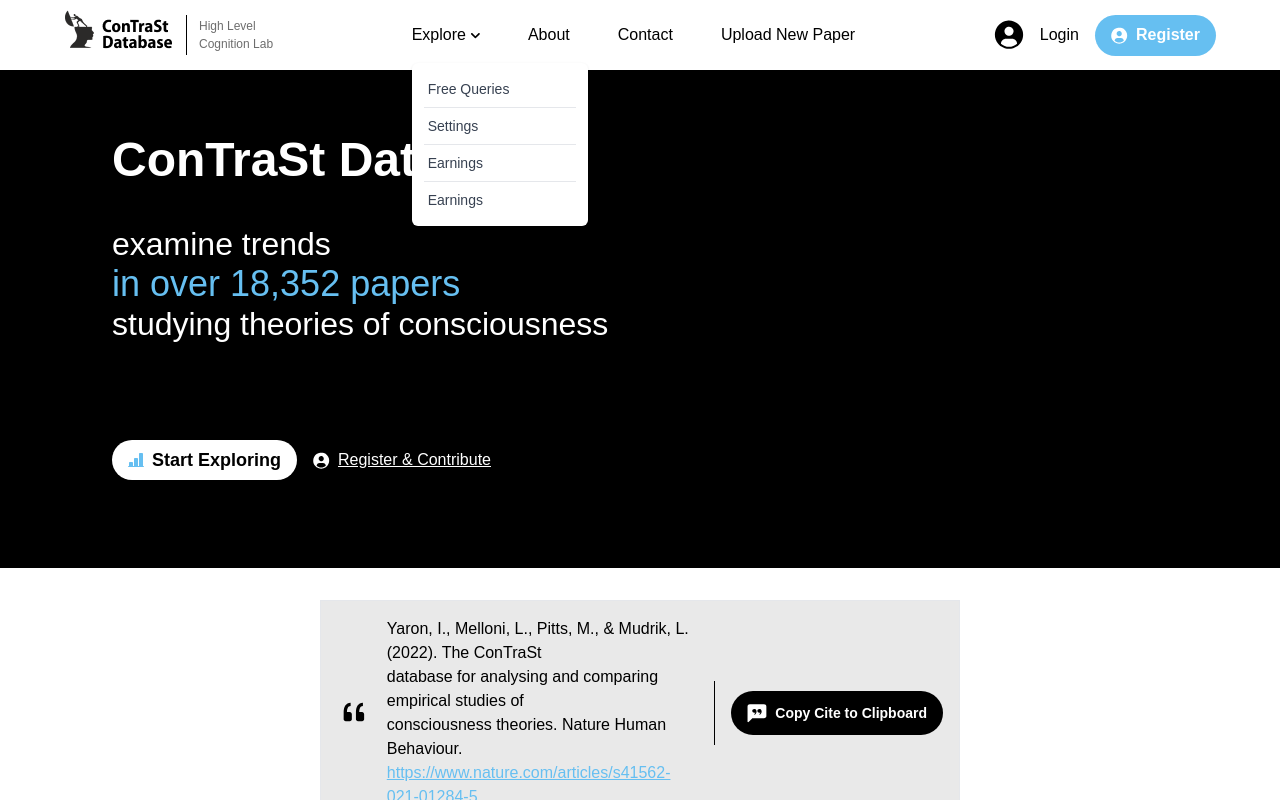
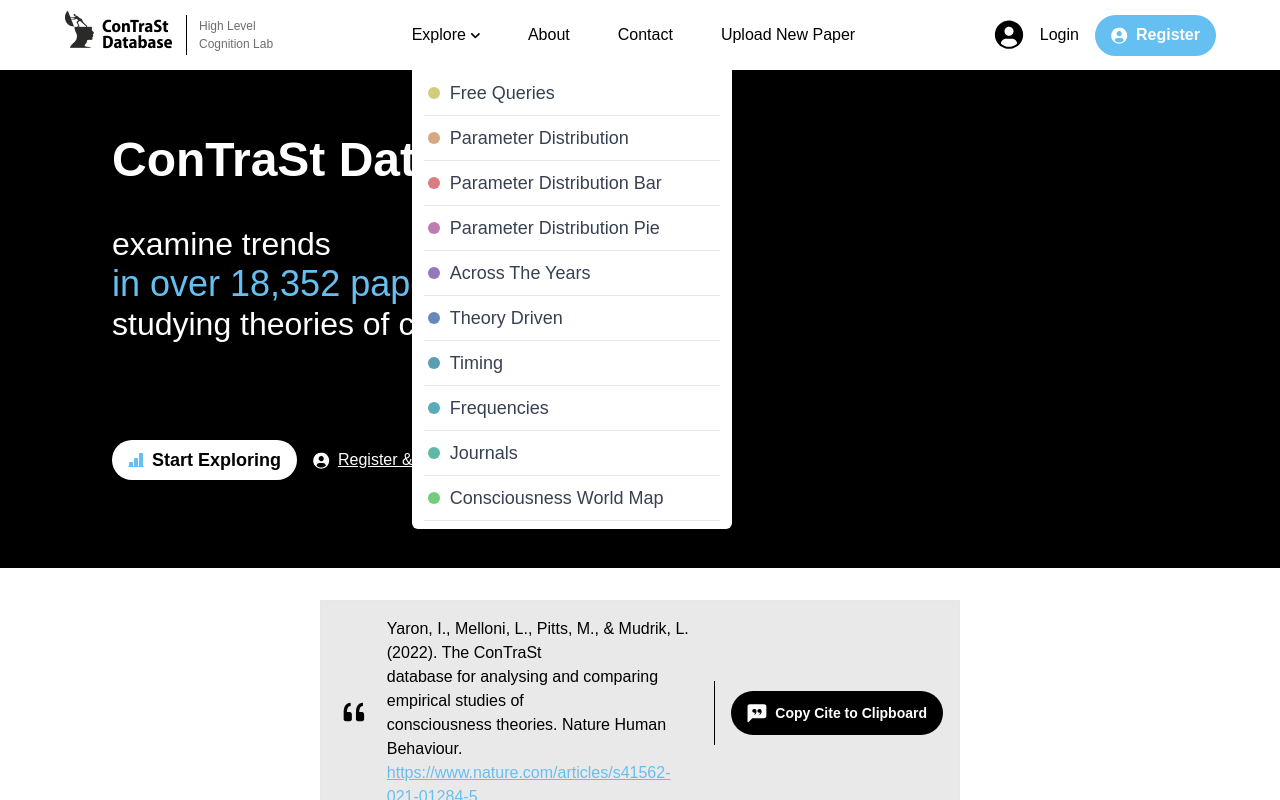
Before and after one commit to Mudrik-Lab/ContrastFront, a React (Vite) app: page / in a window 1280 px wide. Both pictures are taken after a click on the button "Explore". Shown: the top 800 px of the page. Built offline with nearby package versions, Linux system fonts and the light colour scheme; no server answers.

Commit message:
navbar explore dropdown

```diff
--- a/src/Screens.jsx
+++ b/src/Screens.jsx
@@ -1,11 +1,13 @@
 import { QueryClientProvider, useQuery } from "@tanstack/react-query";
 import { BrowserRouter, Route, Routes } from "react-router-dom";
-import { Home } from "./pages/Home";
 import { Login } from "./pages/Login";
 import { QueryClient } from "@tanstack/react-query";
 import WorldMap from "./components/WorldMap";
 import HomePage from "./pages/Home/HomePage";
 import AboutPage from "./pages/About/AboutPage";
+import AcrossTheYears from "./pages/Across the years/AcrossTheYears";
+import FreeQueriesPage from "./pages/FreeQueries/FreeQueriesPage";
+import ParametersDistribution from "./pages/Parameters Distribution/ParametersDistribution";
 
 const client = new QueryClient();
 const Screens = () => {
@@ -14,10 +16,22 @@ const Screens = () => {
       <BrowserRouter>
         <Routes>
           <Route path="/login" element={<Login />} />
-          <Route path="/1" element={<Home />} />
-          <Route path="/map" element={<WorldMap />} />
+
           <Route path="/" element={<HomePage />} />
           <Route path="/about" element={<AboutPage />} />
+          <Route path="/Free-Queries" element={<FreeQueriesPage />} />
+          <Route
+            path="/Parameter-Distribution"
+            element={<ParametersDistribution />}
+          />
+          <Route path="/Parameter-Distribution-bar" element={<WorldMap />} />
+          <Route path="/Across-The-Years" element={<AcrossTheYears />} />
+          <Route path="/Consciousness-World-Map" element={<WorldMap />} />
+          <Route path="/Consciousness-World-Map" element={<WorldMap />} />
+          <Route path="/Consciousness-World-Map" element={<WorldMap />} />
+          <Route path="/Consciousness-World-Map" element={<WorldMap />} />
+          <Route path="/Consciousness-World-Map" element={<WorldMap />} />
+          <Route path="/Consciousness-World-Map" element={<WorldMap />} />
         </Routes>
       </BrowserRouter>
     </QueryClientProvider>
--- a/src/components/Navbar.jsx
+++ b/src/components/Navbar.jsx
@@ -1,4 +1,5 @@
 import React from "react";
+import classNames from "classnames";
 import { ReactComponent as Arrow } from "../assets/drop-arrow.svg";
 import { ReactComponent as Profile } from "../assets/profile-circle.svg";
 import { ReactComponent as ProfileIcon } from "../assets/icons/profile-negative-icon.svg";
@@ -12,13 +13,68 @@ export default function Navbar() {
   const navigate = useNavigate();
 
   const page = window.location.pathname;
+  const graphsDropdownInfo = [
+    {
+      text: "Free Queries",
+      color: "yellow",
+      route: "/Free-Queries",
+    },
+    {
+      text: "Parameter Distribution",
+      color: "orange",
+      route: "/Parameter-Distribution",
+    },
+    {
+      text: "Parameter Distribution Bar",
+      color: "pink",
+      route: "/Parameter-Distribution-bar",
+    },
+    {
+      text: "Parameter Distribution Pie",
+      color: "lilac",
+      route: "/Parameter-Distribution-pie",
+    },
+    {
+      text: "Across The Years",
+      color: "purple",
+      route: "/Across-The-Years",
+    },
+    {
+      text: "Theory Driven",
+      color: "navyBlue",
+      route: "/Theory-Driven",
+    },
+    {
+      text: "Timing",
+      color: "darkTeal",
+      route: "/Timing",
+    },
+    {
+      text: "Frequencies",
+      color: "teal",
+      route: "/Frequencies",
+    },
+    {
+      text: "Journals",
+      color: "lightTeal",
+      route: "/",
+    },
+    {
+      text: "Consciousness World Map",
+      color: "lightGreen",
+      route: "/Consciousness-World-Map",
+    },
+  ];
 
   return (
     <div>
       <nav className="bg-white px-16 py-2.5 fixed w-full z-20 top-0 left-0 shadow-lg ">
+        {/* <div className="bg-orange bg-pink bg-navyBlue bg-lightTeal bg-lightGreen bg-teal bg-darkTeal bg-yellow bg-purple bg-lilac"></div> */}
         <div className=" flex flex-wrap items-center justify-between w-full ">
           <div className="flex items-center justify-between">
-            <div className="logo-right flex gap-3 items-center">
+            <div
+              className="logo-right flex gap-3 items-center cursor-pointer"
+              onClick={() => navigate("/")}>
               <img src={Logo} alt="" />
               <div className=" border-r border-black h-10 "></div>
               <Text sm color="grayHeavy">
@@ -36,37 +92,28 @@ export default function Navbar() {
                   Explore
                   <Arrow />
                 </button>
-
                 {graphMenue && (
                   <div
-                    id="dropdownNavbar"
-                    class="z-10  bg-white rounded-md shadow w-44 absolute top-10">
+                    id="dropdown-navbar"
+                    className="z-10  bg-white rounded-md shadow-lg w-80 absolute top-10">
                     <ul
-                      class="py-2 text-sm text-gray-700 dark:text-gray-400"
+                      className="py-2 text-lg text-gray-700 dark:text-gray-400"
                       aria-labelledby="dropdownLargeButton">
-                      <li>
-                        <a href="#" class="block px-4 py-2 hover:bg-gray-100">
-                          Free Queries
-                        </a>
-                        <hr className="mx-3" />
-                      </li>
-                      <li>
-                        <a href="#" class="block px-4 py-2 hover:bg-gray-100">
-                          Settings
-                        </a>
-                        <hr className="mx-3" />
-                      </li>
-                      <li>
-                        <a href="#" class="block px-4 py-2 hover:bg-gray-100">
-                          Earnings
-                        </a>
-                        <hr className="mx-3" />
-                      </li>
-                      <li>
-                        <a href="#" class="block px-4 py-2 hover:bg-gray-100">
-                          Earnings
-                        </a>
-                      </li>
+                      {graphsDropdownInfo.map((row) => (
+                        <li>
+                          <a
+                            href={row.route}
+                            className="px-4 py-2 hover:bg-gray-100 flex justify-start items-center gap-2.5 hover:font-bold">
+                            <div
+                              className={classNames(
+                                `${"bg-" + row.color} rounded-full w-3 h-3`
+                              )}></div>
+                            {row.text}
+                          </a>
+
+                          <hr className="mx-3" />
+                        </li>
+                      ))}
                     </ul>
                   </div>
                 )}
--- a/src/pages/Home.jsx
+++ /dev/null
@@ -1,23 +0,0 @@
-import { useQuery } from "@tanstack/react-query";
-import * as React from "react";
-import useGetStudies from "../apiHooks/useStudies";
-import Navbar from "../components/Navbar";
-import NestedPie from "../components/NestedPie";
-import PlotlyBarChart from "../components/PlotlyBarChart";
-import SimpleBarChart from "../components/SimpleBarChart";
-import SimplePieCahrt from "../components/SimplePieCahrt";
-import WorldMap from "../components/WorldMap";
-import AcrossTheYears from "./Across the years/AcrossTheYears";
-import FreeQueriesPage from "./FreeQueries/FreeQueriesPage";
-import ParametersDistribution from "./Parameters Distribution/ParametersDistribution";
-export const Home = () => {
-  return (
-    <div
-      div
-      className="w-full h-screen m-auto flex flex-col gap-9 overflow-scroll">
-      <Navbar />
-
-      <AcrossTheYears />
-    </div>
-  );
-};
--- a/tailwind.config.cjs
+++ b/tailwind.config.cjs
@@ -8,6 +8,17 @@ module.exports = {
         grayHeavy: "#6D6D6D",
         grayReg: "#999999",
         grayLight: "#E9E9E9",
+        yellow: "#D2CC7F",
+        orange: "#D7A77F",
+        pink:"#DB7C82",
+        lilac: "#BD7DB2",
+        purple: "#9379BB",
+        navyBlue: "#6789B9",
+        darkTeal: "#5A9DB4",
+        teal: "#58ACB5",
+        lightTeal: "#5FB8A5",
+        lightGreen: "#72CC7C",
+
       },
       gridTemplateRows: {
         // Simple 12 row grid
```
